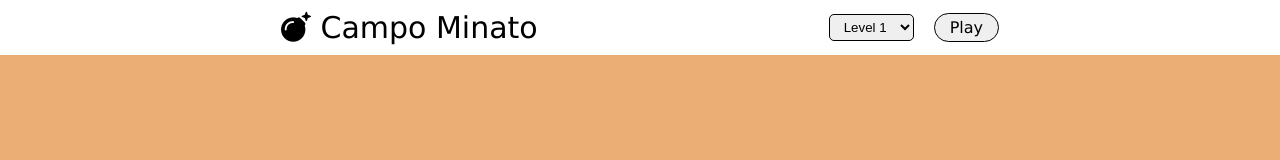
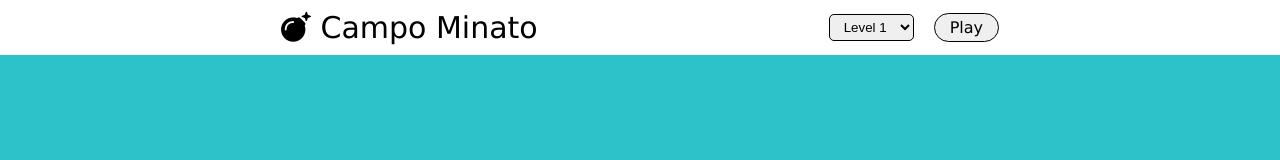
Before and after one commit to S-Lombardi/js-campominato-dom, a plain HTML site: page index.html in a window 1280 px wide. Drawn offline with Linux system fonts and the light colour scheme.

```diff
--- a/css/style.css
+++ b/css/style.css
@@ -8,7 +8,7 @@
     font-family:'Lucida Sans', sans-serif
 }
 body{
-    background-color: rgb(235, 174, 117);
+    background-color: rgb(45, 193, 201);
 
 }
 
```
Also changed, not shown: 1 other file.
